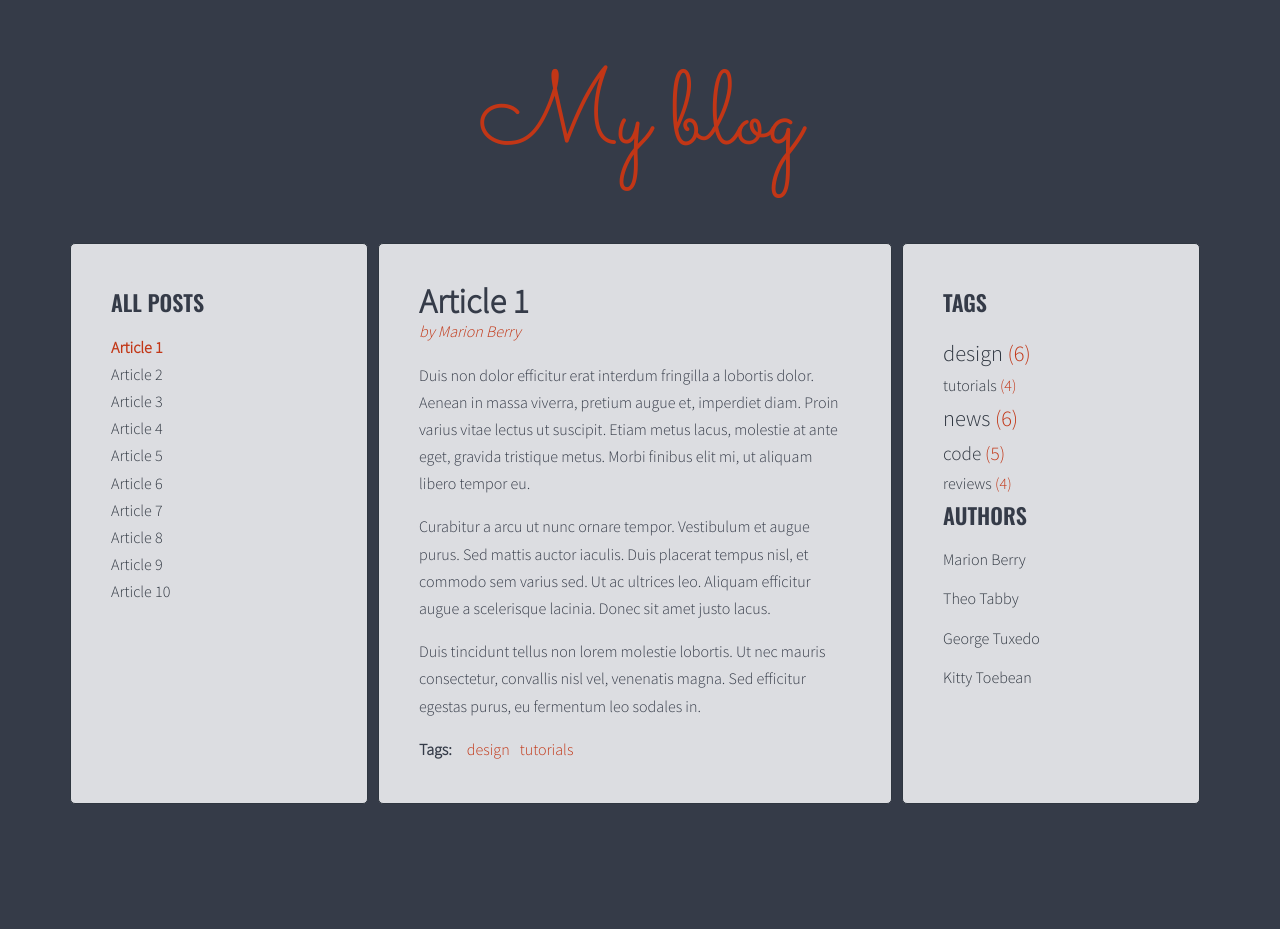
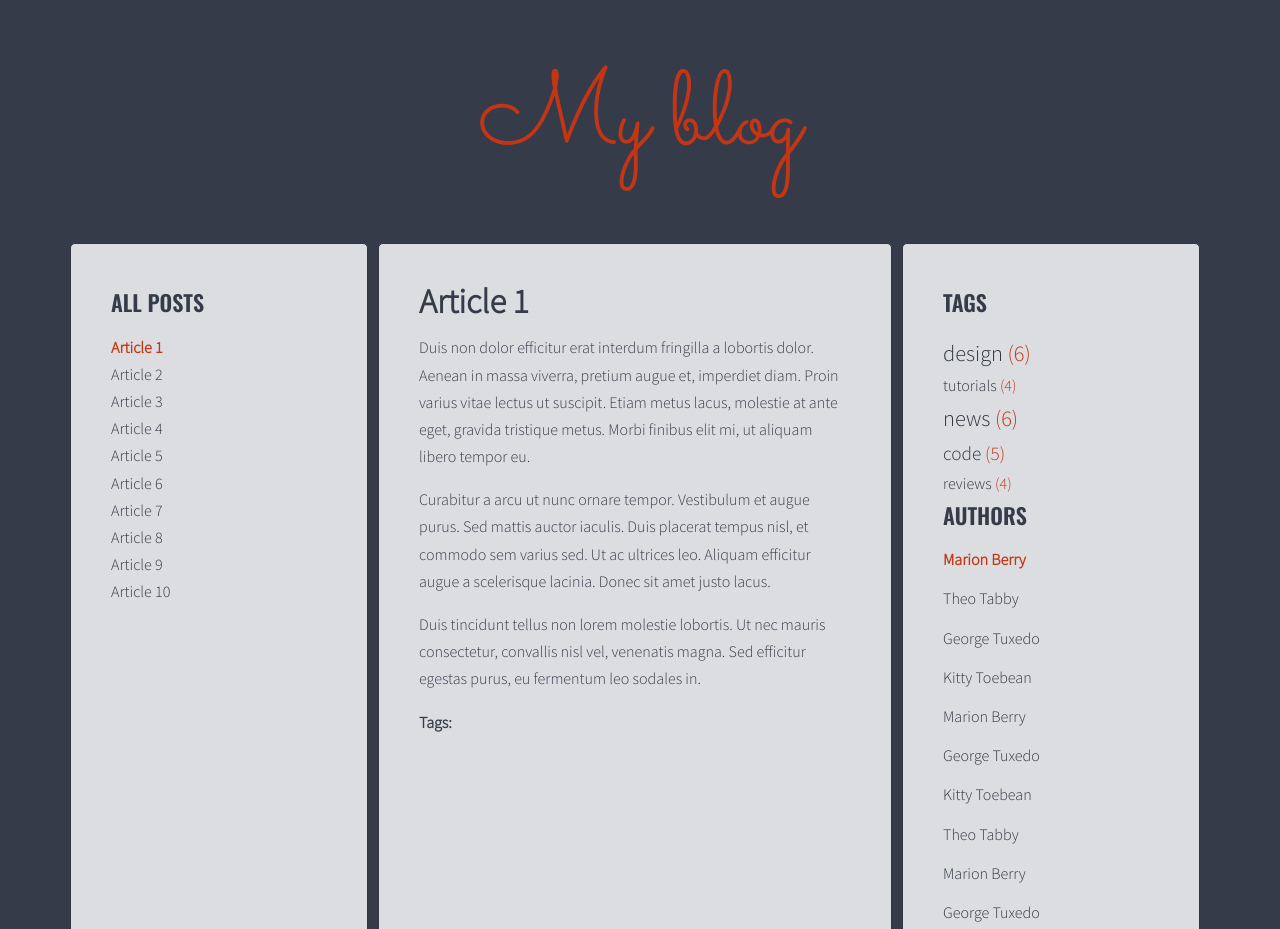
Before and after one commit to kacper-wisniewski/javascript-blog, a website: page index.html in a window 1280 px wide. Shown: the top 929 px of the page. Before the commit the page ends 812 px from the top, so only its background shows below. Drawn offline with nearby package versions, Linux system fonts and the light colour scheme.

Commit message:
Add Handlebars templates in tag and author lists

```diff
--- a/index.html
+++ b/index.html
@@ -213,6 +213,12 @@
     <script id="template-article-link" type="text/x-handlebars-template">
         <li><a href="{{ id }}"><span>{{ title }}</span></a></li>
     </script>
+    <script id="template-tag-link" type="text/x-handlebars-template">
+        <li><a href="{{ id }}">{{ title }}</a></li>
+    </script>
+    <script id="template-author-link" type="text/x-handlebars-template">
+        <li><a href="{{ id }}"><span>{{ title }}</span></a></li>
+    </script>
     <script src="https://cdnjs.cloudflare.com/ajax/libs/handlebars.js/4.1.0/handlebars.min.js"></script>
 	<script src="js/script.js"></script>
 </body>
--- a/js/script.js
+++ b/js/script.js
@@ -2,7 +2,9 @@
 
     'use strict';
     const templates = {
-        articleLink: Handlebars.compile(document.querySelector('#template-article-link').innerHTML)
+        articleLink: Handlebars.compile(document.querySelector('#template-article-link').innerHTML),
+        tagLink: Handlebars.compile(document.querySelector('#template-tag-link').innerHTML),
+        authorLink: Handlebars.compile(document.querySelector('#template-author-link').innerHTML)
     }
 
     const optArticleSelector = '.post',
@@ -108,14 +110,14 @@
         /* [DONE] find all articles */
 
         const articles = document.querySelectorAll(optArticleSelector);
-
+        const parentContainer = document.querySelector('.list.tags');
         /* [DONE] START LOOP: for every article: */
 
         for(let article of articles) {
 
             /* [DONE] find tags wrapper */
 
-            const tagsWrapper = article.querySelector(optTagsSelector);
+            //const tagsWrapper = article.querySelector(optTagsSelector);
 
             /* [DONE] get tags from data-tags attribute & split tags into array*/
 
@@ -127,15 +129,19 @@
 
                 /* [DONE] generate HTML of the link */
 
-                const tagLink = `<li><a href="#tag-${tag}">${tag}</a></li>`;
-
+                //const tagLink = `<li><a href="#tag-${tag}">${tag}</a></li>`;
+                const tagId = `#${tag}`;
                 /* [DONE] insert HTML of all the links into the tags wrapper */
 
-                tagsWrapper.innerHTML += tagLink;
+                //tagsWrapper.innerHTML += tagLink;
+                const linkHTMLData = {id: tagId, title: tag};
+                const linkHTML = templates.tagLink(linkHTMLData);
 
+                parentContainer.insertAdjacentHTML('beforeend', linkHTML);
                 /* [DONE] END LOOP: for each tag */
 
             }
+            parentContainer.querySelector('a').classList.toggle('active');
 
             /* [DONE] END LOOP: for every article: */
 
@@ -147,23 +153,29 @@
         /* [DONE] find all articles */
 
         const articles = document.querySelectorAll(optArticleSelector);
-
+        const parentContainer = document.querySelector('.list.authors');
         /* [DONE] for each article */
 
         for(let article of articles) {
 
             /* [DONE] find author wrapper */
 
-            const authorWrapper = article.querySelector(optAuthorSelector);
+            //const authorWrapper = article.querySelector(optAuthorSelector);
 
             /* [DONE] find author of article */
 
             const authorData = article.getAttribute('data-author');
-
+            const authorId = `#${authorData}`;
             /* [DONE] add author to html */
 
-            authorWrapper.innerHTML = `<a href="#author-${authorData}">by ${authorData}</a>`;
+            //authorWrapper.innerHTML = `<a href="#author-${authorData}">by ${authorData}</a>`;
+            const linkHTMLData = {id: authorId, title: authorData};
+            const linkHTML = templates.tagLink(linkHTMLData);
+
+            parentContainer.insertAdjacentHTML('beforeend', linkHTML);
         }
+        parentContainer.querySelector('a').classList.toggle('active');
+
     }
 
     function addClickListenersToTags(){
```
